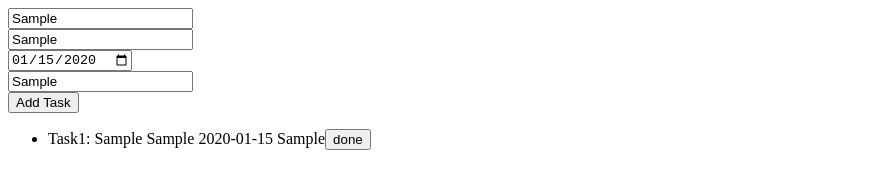
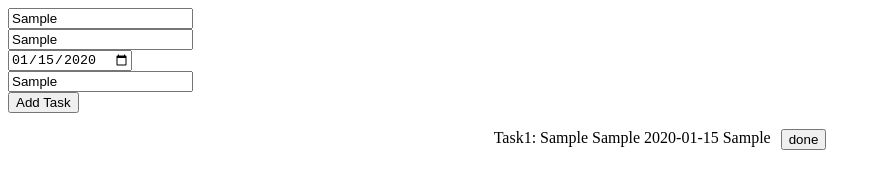
Before and after one commit to ScriptMang/sba4, a plain HTML site: page index.html in a window 1280 px wide. Both pictures are taken after typing "Sample", "Sample", "2020-01-15", "Sample" into the empty fields and a click on the button "Add Task". Shown: the whole page, without its empty margins (0-881 px from the left). Drawn offline with Linux system fonts and the light colour scheme.

Commit message:
Center rendered list

```diff
--- a/styles.css
+++ b/styles.css
@@ -2,3 +2,11 @@ input {
     display: flex;
     flex-direction: column;
 }
+li {
+    display: flex;
+    justify-content: center;
+}
+
+li > button {
+    margin-left: 10px;
+}
```
